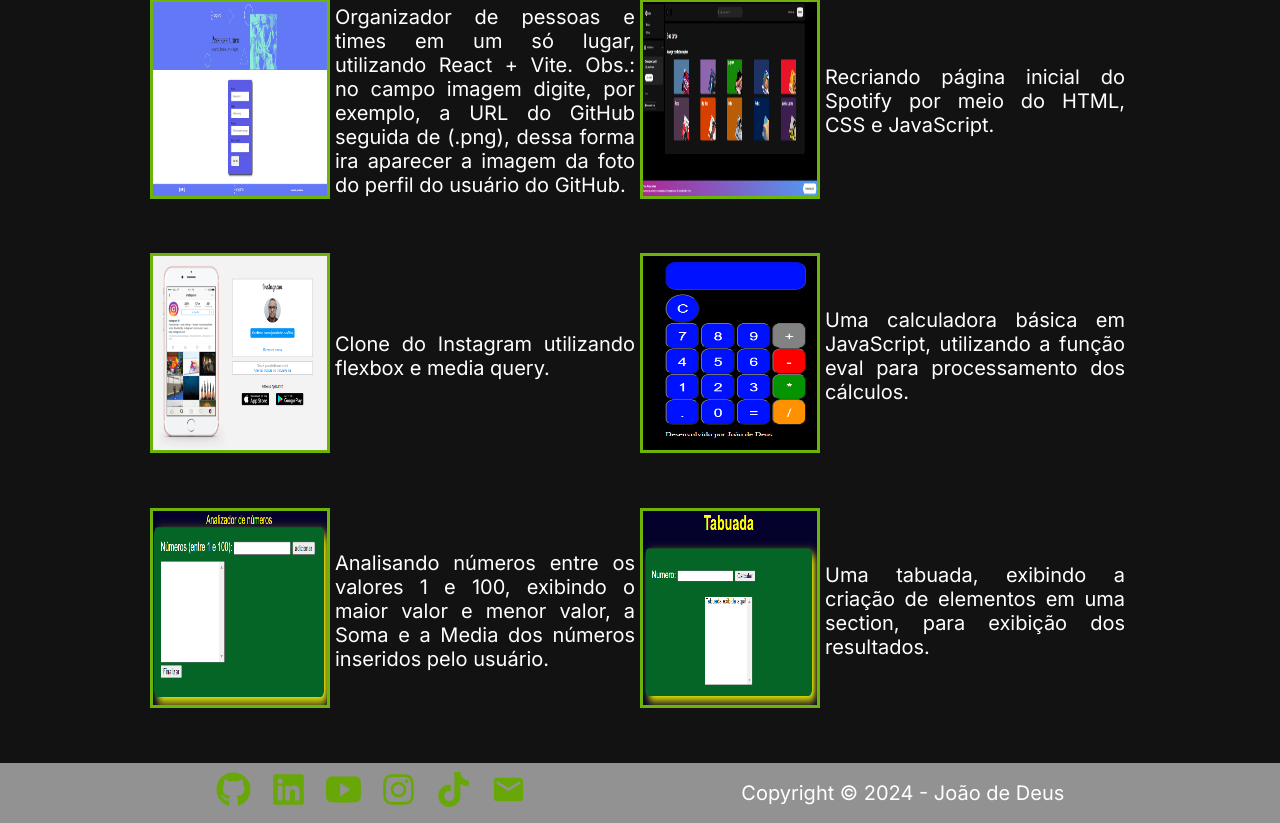
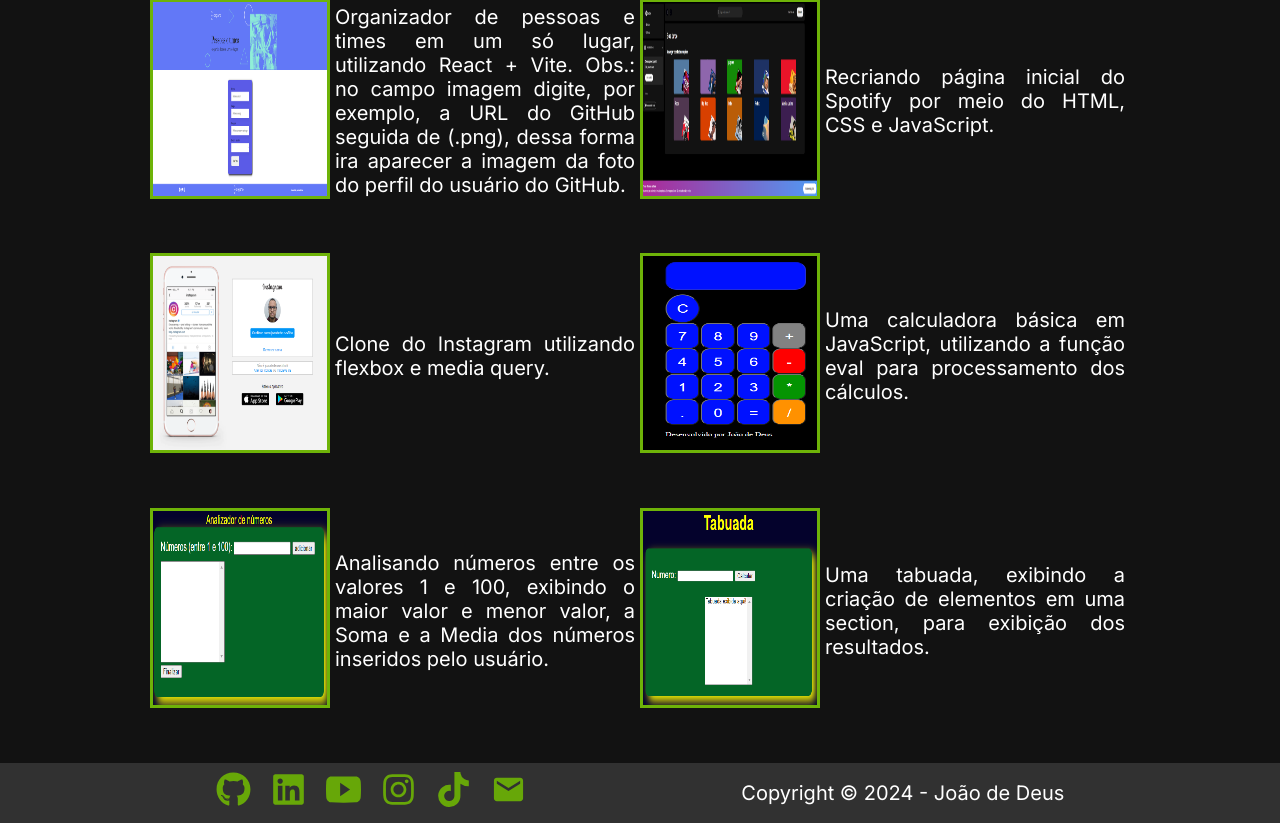
Before and after one commit to joaodedeusrsfilho/meu-portfolio, a React (Vite) app: page / in a window 1280 px wide. Shown: the part 3369-4192 px from the top of the page. Built offline with nearby package versions, Linux system fonts and the light colour scheme.

Commit message:
add file

```diff
--- a/src/Componentes/VariaveisCss/variaveisCss.css
+++ b/src/Componentes/VariaveisCss/variaveisCss.css
@@ -8,7 +8,7 @@
 
     --corDoFundoDoMenu: #313131;
     --corDoFundoDoHeader: #313131;
-    --corDoFundoDoFooter: #929292;
+    --corDoFundoDoFooter: #313131;
     --corDeFundoDoSection1: #121212;
     --corDeFundoSobreMim: #121212;
     --corDeFundoFormacao: #121212;
```
